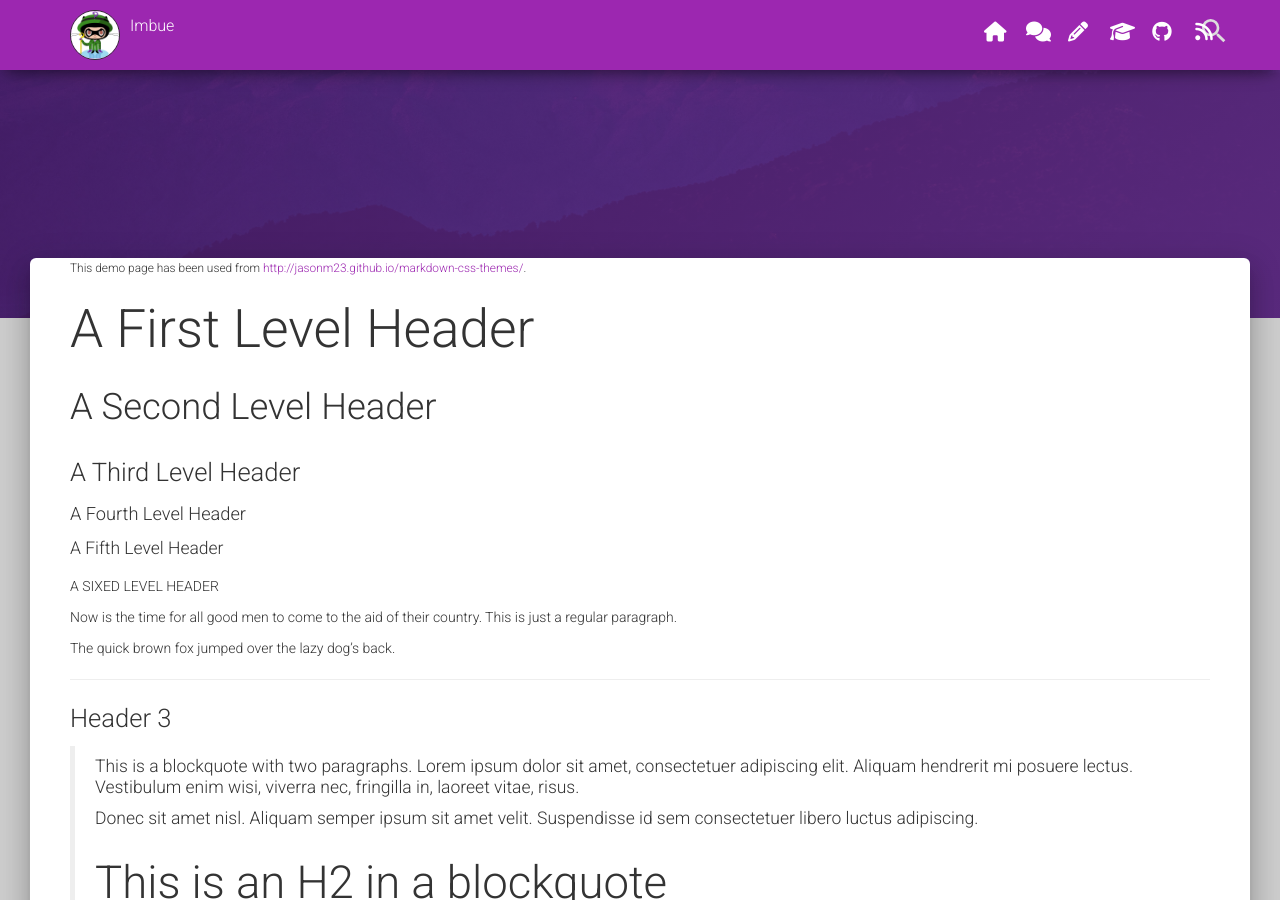
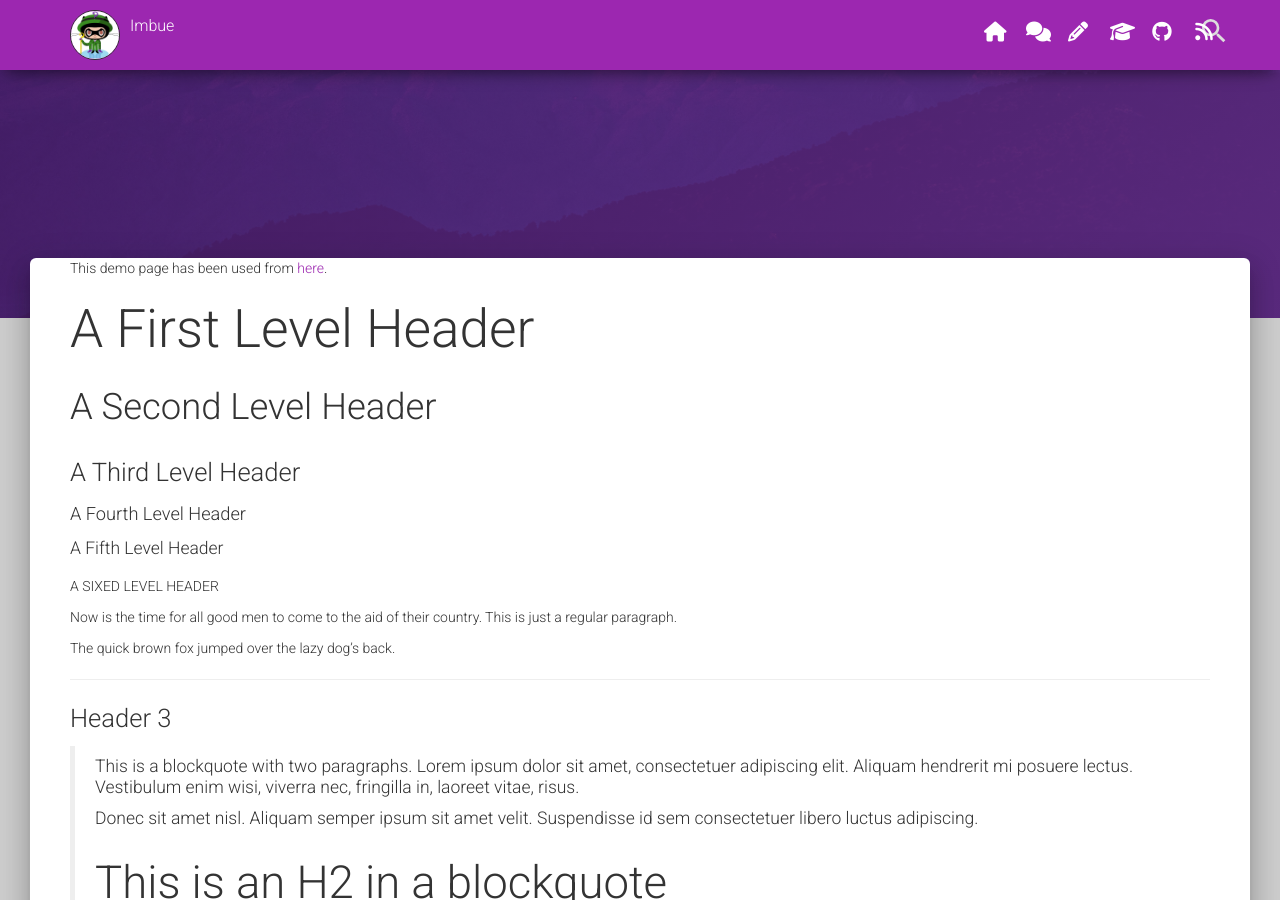
Before and after one commit to tip4programs/imbue, a Jekyll site: the page built from _posts/2016-06-04-example-content.md, in a window 1280 px wide and 900 px high, scrolled down 492 px. Built offline with Jekyll 4.4.1, drawn with Linux system fonts in a browser that asks for light colours; nearby versions of some CDN libraries; comment, search, counter and statistics services are not loaded.

Commit message:
Update 2016-06-04-example-content.md

```diff
--- a/_posts/2016-06-04-example-content.md
+++ b/_posts/2016-06-04-example-content.md
@@ -7,7 +7,7 @@ tags: Jekyll
 ---
 
 
-<p><small>This demo page has been used from <a href="http://jasonm23.github.io/markdown-css-themes/" target="_blank">http://jasonm23.github.io/markdown-css-themes/</a>.</small></p>
+This demo page has been used from [here](http://jasonm23.github.io/markdown-css-themes/).
 
 <h1>A First Level Header</h1>
 
```
